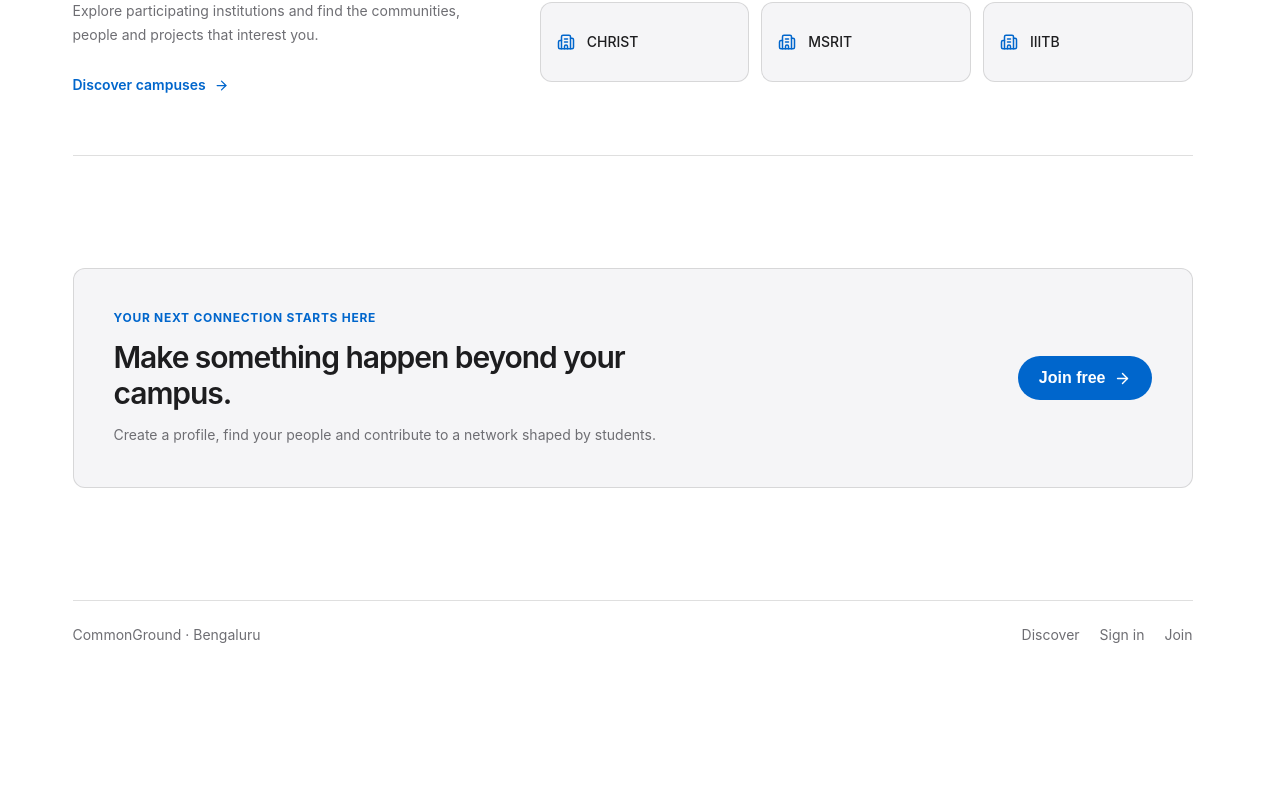
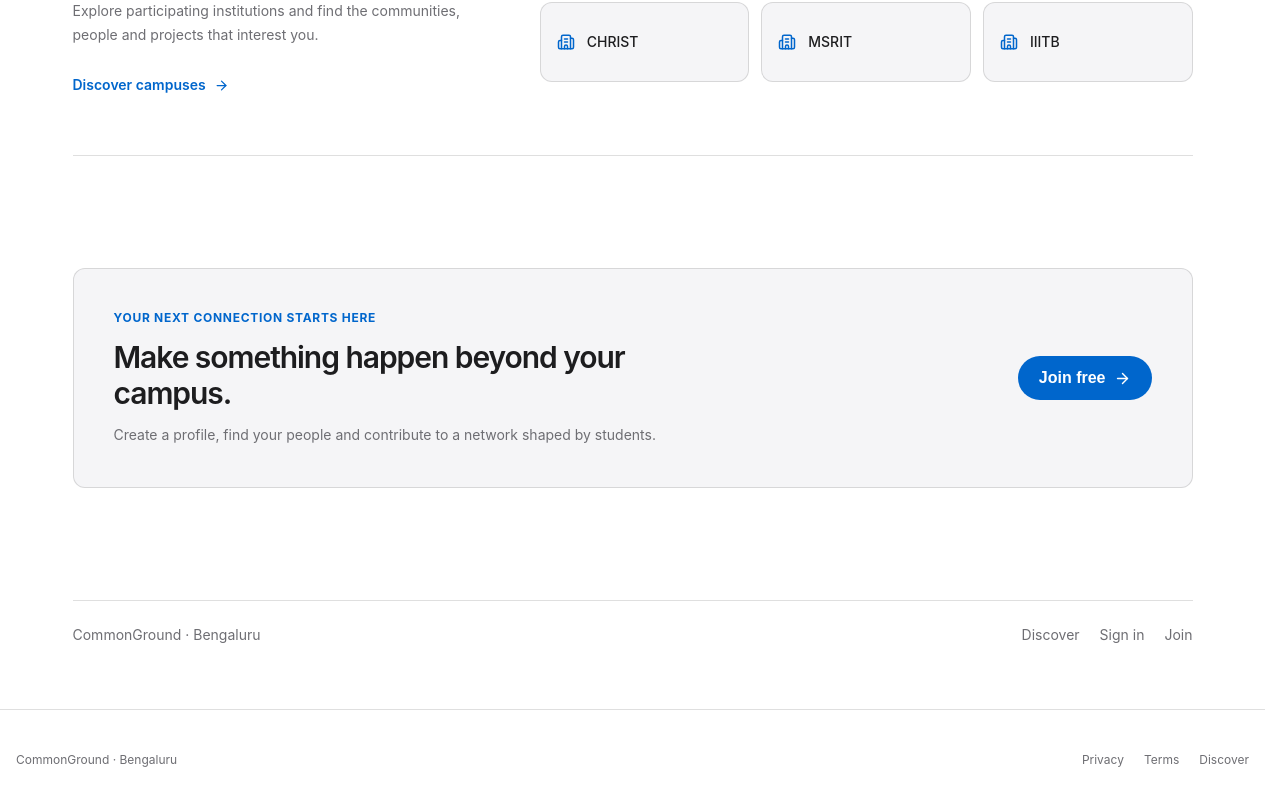
Before and after one commit to KobraKob/common-ground, a Next.js app in the folder frontend/: page / in a window 1280 px wide. Shown: the part 1495-2301 px from the top of the page. Before the commit the page ends 2204 px from the top, so only its background shows below. Built offline with nearby package versions, Linux system fonts and the light colour scheme; no server answers.

Commit message:
Render consistent legal and product links in the root layout

```diff
--- a/frontend/src/app/layout.tsx
+++ b/frontend/src/app/layout.tsx
@@ -3,6 +3,7 @@ import './globals.css';
 import { GlobalHeader } from '@/components/shared/GlobalHeader';
 import { NavigationSidebar } from '@/components/shared/NavigationSidebar';
 import { Providers } from '@/app/providers';
+import { GlobalFooter } from '@/components/shared/GlobalFooter';
 
 export const metadata: Metadata = {
   title: 'CommonGround — Meet beyond your campus',
@@ -19,6 +20,7 @@ export default function RootLayout({ children }: { children: React.ReactNode })
           <GlobalHeader />
           <NavigationSidebar />
           <main id="main-content" className="w-full min-h-[calc(100vh-8rem)]">{children}</main>
+          <GlobalFooter />
         </Providers>
       </body>
     </html>
```
